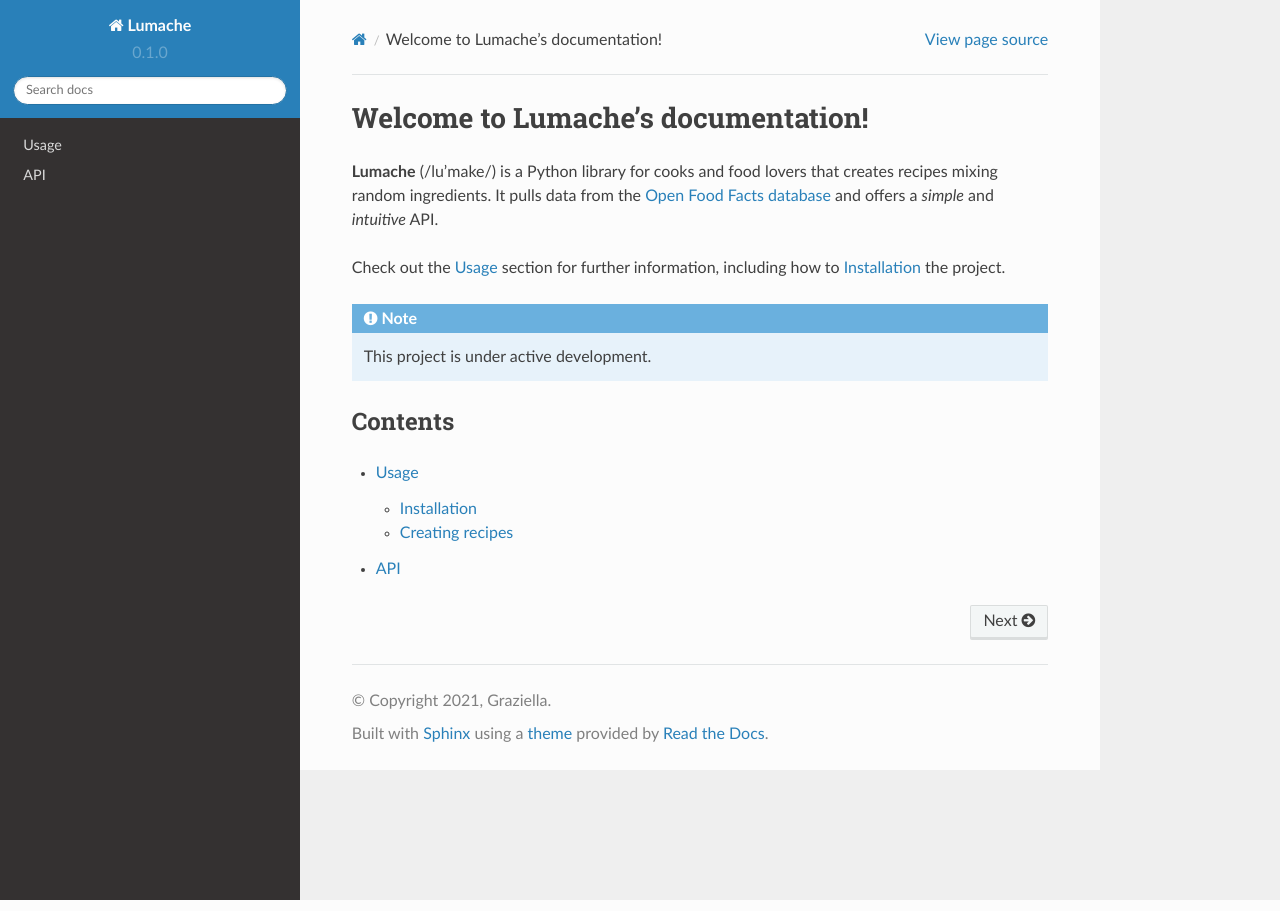
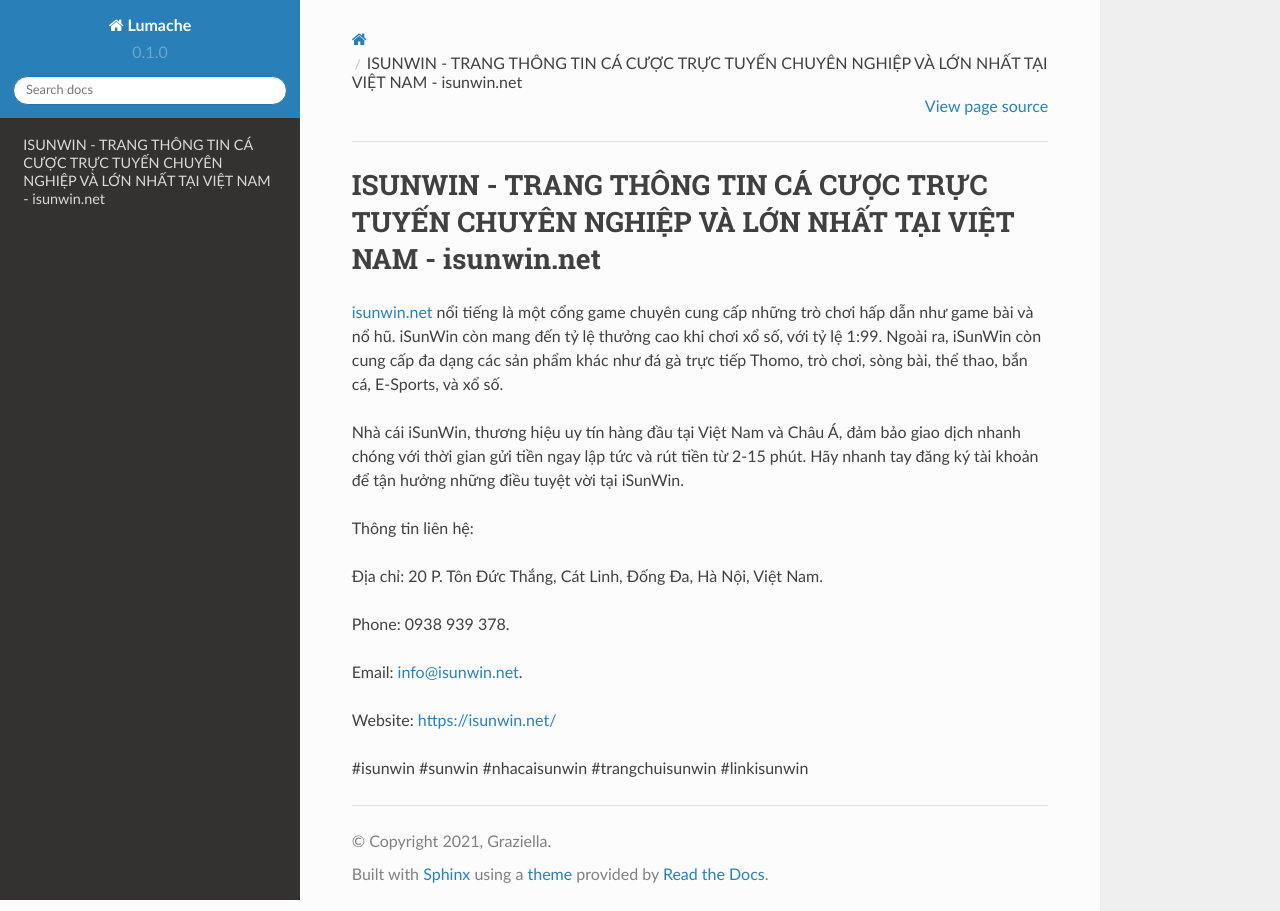
Before and after one commit to socialentity1/isunwinnet, a Sphinx documentation site: the page built from docs/source/index.rst, in a window 1280 px wide. Built offline with Sphinx 7.4.7 and the Read the Docs theme 2.0.0, drawn with Linux system fonts in a browser that asks for light colours.

Commit message:
Update index.rst

```diff
--- a/docs/source/index.rst
+++ b/docs/source/index.rst
@@ -1,22 +1,18 @@
-Welcome to Lumache's documentation!
+ISUNWIN - TRANG THÔNG TIN CÁ CƯỢC TRỰC TUYẾN CHUYÊN NGHIỆP VÀ LỚN NHẤT TẠI VIỆT NAM - isunwin.net
 ===================================
 
-**Lumache** (/lu'make/) is a Python library for cooks and food lovers
-that creates recipes mixing random ingredients.
-It pulls data from the `Open Food Facts database <https://world.openfoodfacts.org/>`_
-and offers a *simple* and *intuitive* API.
+`isunwin.net <https://isunwin.net/>`_ nổi tiếng là một cổng game chuyên cung cấp những trò chơi hấp dẫn như game bài và nổ hũ. iSunWin còn mang đến tỷ lệ thưởng cao khi chơi xổ số, với tỷ lệ 1:99. Ngoài ra, iSunWin còn cung cấp đa dạng các sản phẩm khác như đá gà trực tiếp Thomo, trò chơi, sòng bài, thể thao, bắn cá, E-Sports, và xổ số.
 
-Check out the :doc:`usage` section for further information, including
-how to :ref:`installation` the project.
+Nhà cái iSunWin, thương hiệu uy tín hàng đầu tại Việt Nam và Châu Á, đảm bảo giao dịch nhanh chóng với thời gian gửi tiền ngay lập tức và rút tiền từ 2-15 phút. Hãy nhanh tay đăng ký tài khoản để tận hưởng những điều tuyệt vời tại iSunWin.
 
-.. note::
+Thông tin liên hệ:
 
-   This project is under active development.
+Địa chỉ: 20 P. Tôn Đức Thắng, Cát Linh, Đống Đa, Hà Nội, Việt Nam.
 
-Contents
---------
+Phone: 0938 939 378.
 
-.. toctree::
+Email: info@isunwin.net.
 
-   usage
-   api
+Website: https://isunwin.net/
+
+#isunwin #sunwin #nhacaisunwin #trangchuisunwin #linkisunwin
```
